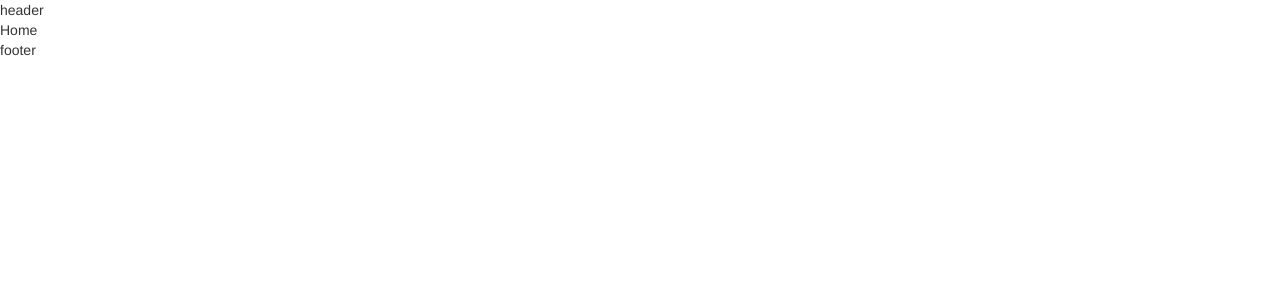
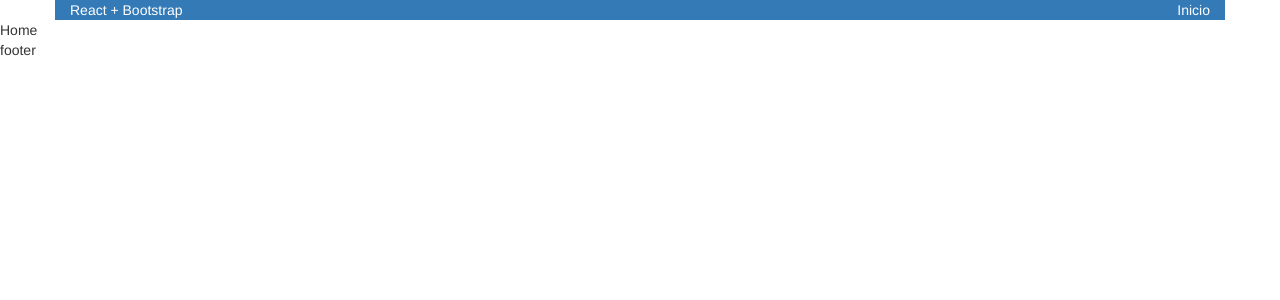
Before and after one commit to alanjq/react-avanzado-g6-23, a React (Vite) app: page / in a window 1280 px wide. Shown: the top 300 px of the page. Built offline with nearby package versions, Linux system fonts and the light colour scheme.

Commit message:
Header simple

```diff
--- a/src/Layout.jsx
+++ b/src/Layout.jsx
@@ -1,10 +1,12 @@
 import React from "react";
 import { Outlet } from "react-router-dom";
+import Header from "./components/Header";
 
 export const Layout = () => {
 
     return (<main>
-        header
+        <Header />
+
         <Outlet />
         footer
     </main>)
--- /dev/null
+++ b/src/components/Header.jsx
@@ -0,0 +1,20 @@
+import React from "react";
+import { Link } from "react-router-dom";
+
+export const Header = () => {
+
+    return (<header className="container bg-primary">
+        <div className="row">
+            <div className="col-md-6">
+                React + Bootstrap
+            </div>
+            <nav className="col-md-6 text-right">
+                <Link to="/" style={{ color: "white" }}>
+                    Inicio
+                </Link>
+            </nav>
+        </div>
+    </header>)
+}
+
+export default Header
```
